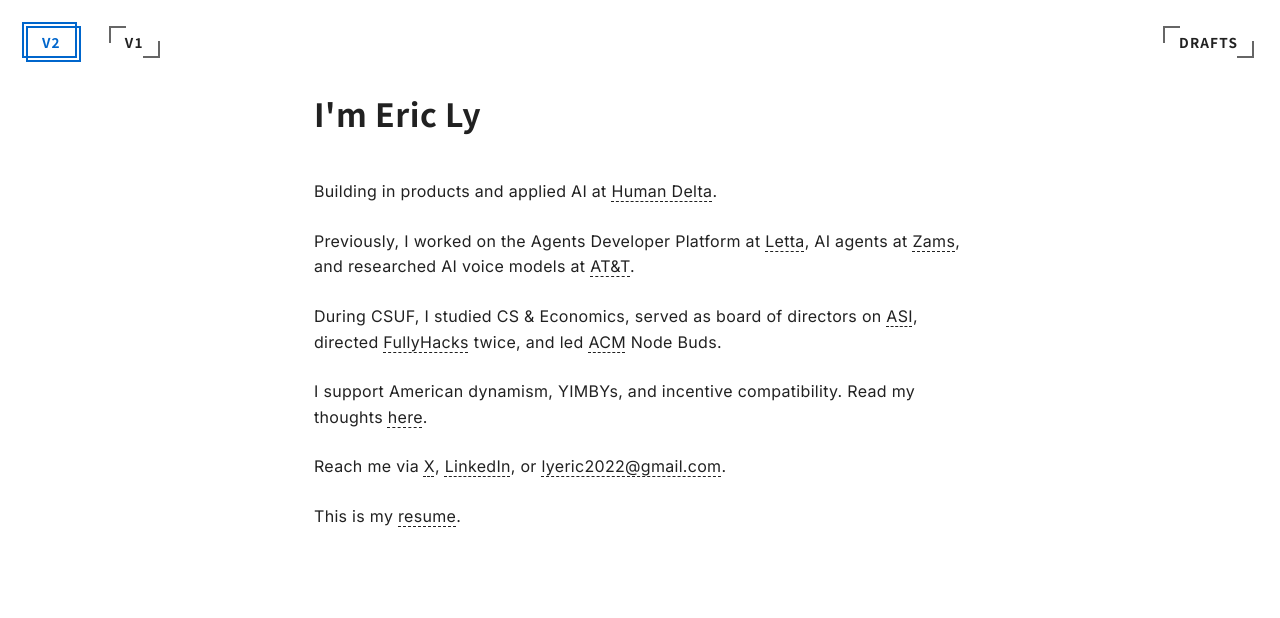
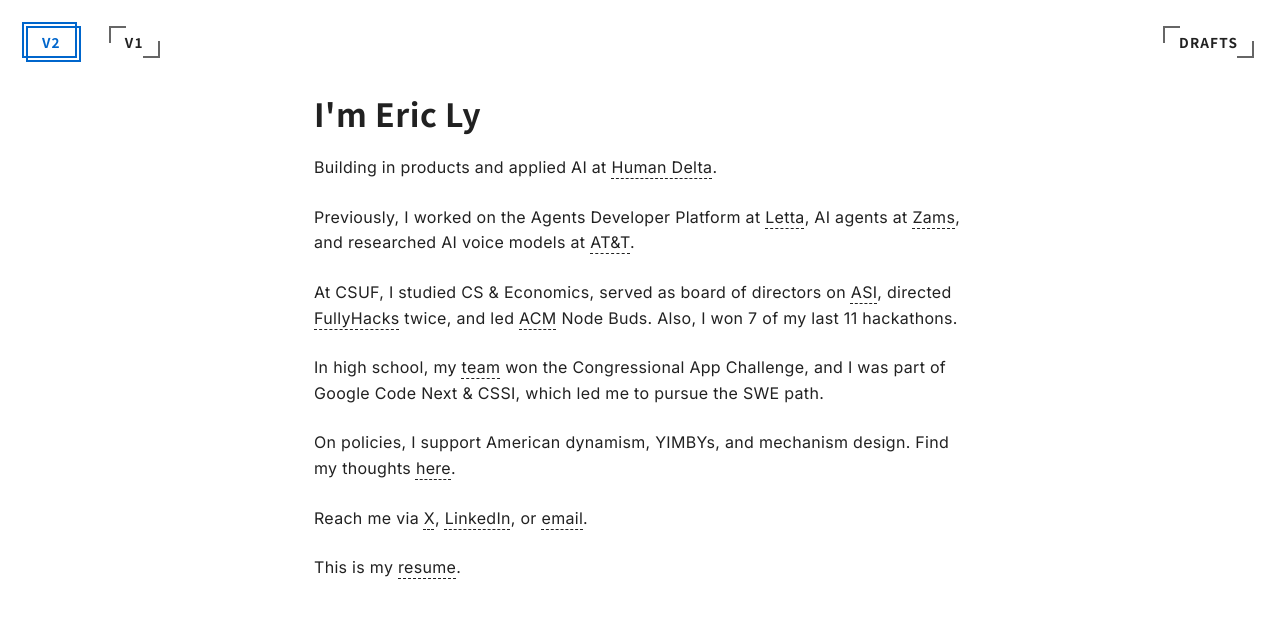
Before and after one commit to lyeric2022/lyyeric.tech, a React (Vite) app: page / in a window 1280 px wide. Shown: the top 618 px of the page. Built offline with nearby package versions, Linux system fonts and the light colour scheme; no server answers.

Commit message:
feat: updates

```diff
--- a/src/components/CompactView.jsx
+++ b/src/components/CompactView.jsx
@@ -28,15 +28,11 @@ const CompactView = () => {
         {/* In high school, my {' '}
         <a href="https://www.congressionalappchallenge.us/21-ca46/" target="_blank" rel="noopener noreferrer">team</a>
         {' '} won the Congressional App Challenge. */}
-        During CSUF, I studied CS & Economics, served as board of directors on <a href="https://asi.fullerton.edu/" target="_blank" rel="noopener noreferrer">ASI</a>,
+        At CSUF, I studied CS & Economics, served as board of directors on <a href="https://asi.fullerton.edu/" target="_blank" rel="noopener noreferrer">ASI</a>,
           directed <a href="https://fullyhacks.acmcsuf.com/" target="_blank" rel="noopener noreferrer">FullyHacks</a> twice,
           and led <a href="https://acmcsuf.com/" target="_blank" rel="noopener noreferrer">ACM</a> Node Buds.
-{/*
-                   In high school, my {' '}
-        <a href="https://www.congressionalappchallenge.us/21-ca46/" target="_blank" rel="noopener noreferrer">team</a>
-        {' '} won the Congressional App Challenge.
+          Also, I won 7 of my last 11 hackathons.
 
-          Also won 7 of my last 11 hackathons. */}
         </p>
         {/* <p>
           <li>7 hackathons wins @ MIT, UCSD, CSULB, AT&T, AI-LA, & CA district 47, and more.</li>
@@ -45,8 +41,15 @@ const CompactView = () => {
         <br />
 
         <p>
-            I support American dynamism, YIMBYs, and incentive compatibility. Read my thoughts <a href="/drafts" target="_blank" rel="noopener noreferrer">here</a>.
+        In high school, my {' '}
+        <a href="https://www.congressionalappchallenge.us/21-ca46/" target="_blank" rel="noopener noreferrer">team</a>
+        {' '} won the Congressional App Challenge, and I was part of Google Code Next & CSSI, which led me to pursue the SWE path.
         </p>
+        <br />
+
+        <p>
+            On policies, I support American dynamism, YIMBYs, and mechanism design.
+            Find my thoughts <a href="/drafts" target="_blank" rel="noopener noreferrer">here</a>.        </p>
         <br />
 
         {/* <p>
@@ -60,7 +63,7 @@ const CompactView = () => {
           ,{' '}
           <a href="https://www.linkedin.com/in/lyyeric/" target="_blank" rel="noopener noreferrer">LinkedIn</a>
           , or{' '}
-          <a href="mailto:ly.eric2022@gmail.com">lyeric2022@gmail.com</a>.
+          <a href="mailto:ly.eric2022@gmail.com">email</a>.
         </p>
          <br />
          <p>
--- a/src/components/CompactView.scss
+++ b/src/components/CompactView.scss
@@ -16,12 +16,13 @@
   text-align: left;
   padding-left: 0;
   padding-right: 0;
+  padding-bottom: 2rem;
   max-width: 100%;
   box-sizing: border-box;
 
   h1 {
     font-size: 2rem;
-    margin: 0 0 1.5rem 0;
+    margin: 0rem 0 0rem 0;
     letter-spacing: 0.5px;
     color: var(--color-text);
     animation: fadeIn 0.6s ease-out forwards;
@@ -40,12 +41,13 @@
     animation: fadeIn 0.6s ease-out forwards;
     opacity: 0;
 
-    &:nth-of-type(1) { animation-delay: 0.3s; }
-    &:nth-of-type(2) { animation-delay: 0.4s; }
+    &:nth-of-type(1) { animation-delay: 0.2s; }
+    &:nth-of-type(2) { animation-delay: 0.35s; }
     &:nth-of-type(3) { animation-delay: 0.5s; }
     &:nth-of-type(4) { animation-delay: 0.6s; }
     &:nth-of-type(5) { animation-delay: 0.7s; }
     &:nth-of-type(6) { animation-delay: 0.8s; }
+    &:nth-of-type(7) { animation-delay: 0.9s; }
 
     i, em {
       font-style: italic !important;
@@ -107,7 +109,7 @@
       color: var(--color-text);
       text-decoration: underline;
       text-decoration-style: dashed;
-      text-underline-offset: 4px;
+      text-underline-offset: 0.34rem;
       text-decoration-thickness: 1px;
       transition: color var(--transition-fast);
 
```
